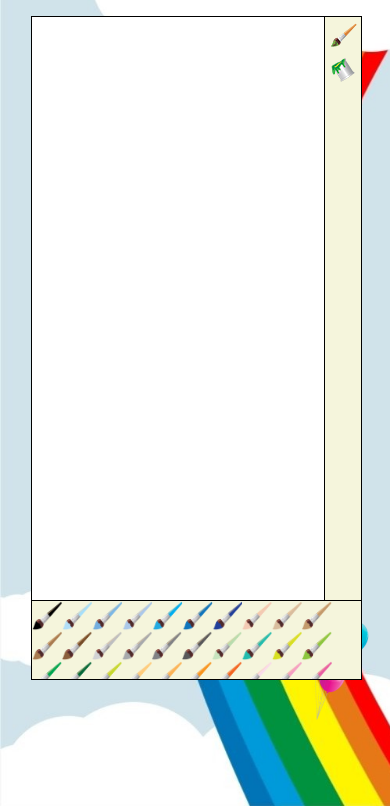
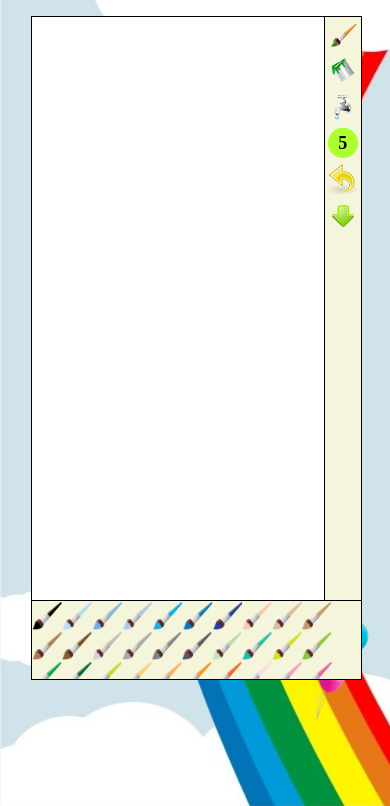
Before and after one commit to gribanovartem/Paint-Coloring, a plain HTML site: page index.html in a window 390 px wide. Both pictures are taken after a click on the element "Начать с чистого листа". Shown: the part 38-844 px from the top of the page. Drawn offline with Linux system fonts and the light colour scheme.

Commit message:
first commit

```diff
--- a/css/media.css
+++ b/css/media.css
@@ -31,15 +31,6 @@
     .bottomPanel {
         bottom: -73px;
     }
-    /* .canvas {
-        width: 75vw;
-        height: 70vh;
-        margin: 0 20% 0 8%;
-    }
-    .canv {
-        width: 75vw;
-        height: 70vh;
-    } */
 }
 @media screen and (max-width: 600px) {
     html {
@@ -69,15 +60,23 @@
         width: 75vw;
         height: 70vh;
     }
+    .rangeItem {
+        width: 30px;
+        height: 30px;
+    }
+    .range input  {
+        right: -20px;
+        top: 115px;
+    }
     .rightPanel .selected {
         background:  url(../img/tb_36.png) dimgray;
     }
-    .rightPanel div {
+    .rightPanel>div {
         width: 36px;
         height: 36px;
         background: url("../img/tb_36.png");
     }
-    .rightPanel div:hover {
+    .rightPanel>div:hover {
         background:  url(../img/tb_36.png) dimgray;
     }
     .rightPanel {
@@ -93,6 +92,21 @@
     .rightPanel .coloring:hover,
     .rightPanel .coloring:active {
         background-position: 35px -3px;
+    }
+    .rightPanel .clean,
+    .rightPanel .clean:hover,
+    .rightPanel .clean:active {
+        background-position: 35px -110px;
+    }
+    .rightPanel .cancel,
+    .rightPanel .cancel:hover,
+    .rightPanel .cancel:active {
+        background-position: 37px 286px;
+    }
+    .rightPanel .save,
+    .rightPanel .save:hover,
+    .rightPanel .save:active {
+        background-position:  37px -829px;
     }
     .bottomPanel {
         width: calc(75vw + 36px);
@@ -128,15 +142,23 @@
         width: 75vw;
         height: 70vh;
     }
+    .rangeItem {
+        width: 30px;
+        height: 30px;
+    }
+    .range input  {
+        right: -20px;
+        top: 115px;
+    }
     .rightPanel .selected {
         background:  url(../img/tb_36.png) dimgray;
     }
-    .rightPanel div {
+    .rightPanel>div {
         width: 36px;
         height: 36px;
         background: url("../img/tb_36.png");
     }
-    .rightPanel div:hover {
+    .rightPanel>div:hover {
         background:  url(../img/tb_36.png) dimgray;
     }
     .rightPanel {
@@ -153,6 +175,21 @@
     .rightPanel .coloring:active {
         background-position: 35px -3px;
     }
+    .rightPanel .clean,
+    .rightPanel .clean:hover,
+    .rightPanel .clean:active {
+        background-position: 35px -110px;
+    }
+    .rightPanel .cancel,
+    .rightPanel .cancel:hover,
+    .rightPanel .cancel:active {
+        background-position: 37px 286px;
+    }
+    .rightPanel .save,
+    .rightPanel .save:hover,
+    .rightPanel .save:active {
+        background-position:  37px -829px;
+    }
     .bottomPanel {
         width: calc(75vw + 36px);
         bottom: -73px;
--- a/css/style.css
+++ b/css/style.css
@@ -84,14 +84,48 @@ html {
     border: 1px solid black;
     background-color: beige;
 }
-.rightPanel div {
+.rightPanel>div {
     width: 72px;
     height: 72px;
     background: url("../img/tb_72.png");
 }
-.rightPanel div:hover {
+.rightPanel>div:hover {
     background:  url(../img/tb_72.png) dimgray;
     border-radius: 15%;
+}
+.canvas .rightPanel .range {
+    background: none;
+    display: flex;
+}
+.canvas .rightPanel .range:hover {
+    background: dimgray;
+}
+.rangeItem {
+    width: 50px;
+    height: 50px;
+    border-radius: 50%;
+    background-color: greenyellow;
+    margin: auto;
+    text-align: center;
+    line-height: 5.3rem;
+    font-size: 3rem;
+    font-weight: bold;
+}
+.range input  {
+    display: none;
+    position: absolute;
+    top: 238px;
+    right: 15px;
+    width: 150px;
+    transform: rotate(270deg);
+}
+#hider {
+    position: absolute;
+    top: -9999px;
+    left: -9999px;
+}
+#hider:checked + .box  {
+    display: inline-block;
 }
 .rightPanel .brushElem,
 .rightPanel .brushElem:hover,
@@ -103,6 +137,21 @@ html {
 .rightPanel .coloring:active {
     background-position: 66px -7px;
 }
+.rightPanel .clean,
+.rightPanel .clean:hover,
+.rightPanel .clean:active {
+    background-position: 68px -219px;
+}
+.rightPanel .cancel,
+.rightPanel .cancel:hover,
+.rightPanel .cancel:active {
+    background-position: 70px -361px;
+}
+.rightPanel .save,
+.rightPanel .save:hover,
+.rightPanel .save:active {
+    background-position:  70px -718px;
+}
 .bottomPanel {
     display: flex;
     flex-wrap: wrap;
@@ -113,6 +162,7 @@ html {
     height: 13rem;
     background: beige;
     overflow-y: auto;
+    align-content: flex-start;
 }
 .bottomPanel div {
     width: 5rem;
--- a/html/paint.html
+++ b/html/paint.html
@@ -4,6 +4,16 @@
     <div class="rightPanel">
         <div class="brushElem"></div>
         <div class="coloring"></div>
+        <div class="clean"></div>
+        <div class="range">
+            <label class="rangeItem" for="hider" id="clickme">
+                <div class="rangeItem"><output name="ageOutputName" id="ageOutputId">5</output></div>
+            </label>
+            <input type="checkbox" id="hider">
+            <input class="box" type="range" name="ageInputName" id="InputId" value="5" min="1" max="12" oninput="ageOutputId.value = InputId.value">
+        </div>
+        <div class="cancel"></div>
+        <div class="save"></div>
     </div>
     <div class="bottomPanel">
             <div class="brush" data-color="#000000" data-pos-x="-0rem" style="background-position: 0rem center;"></div>
```
